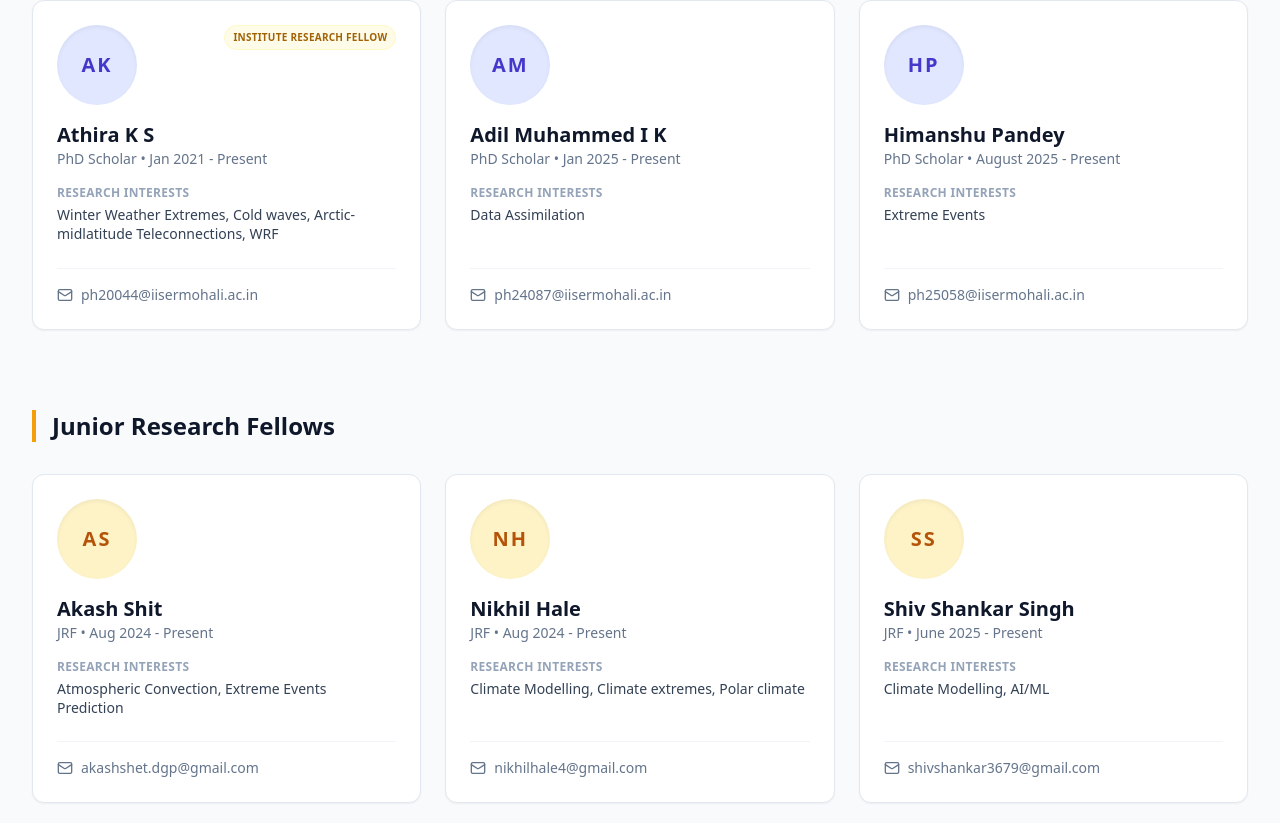
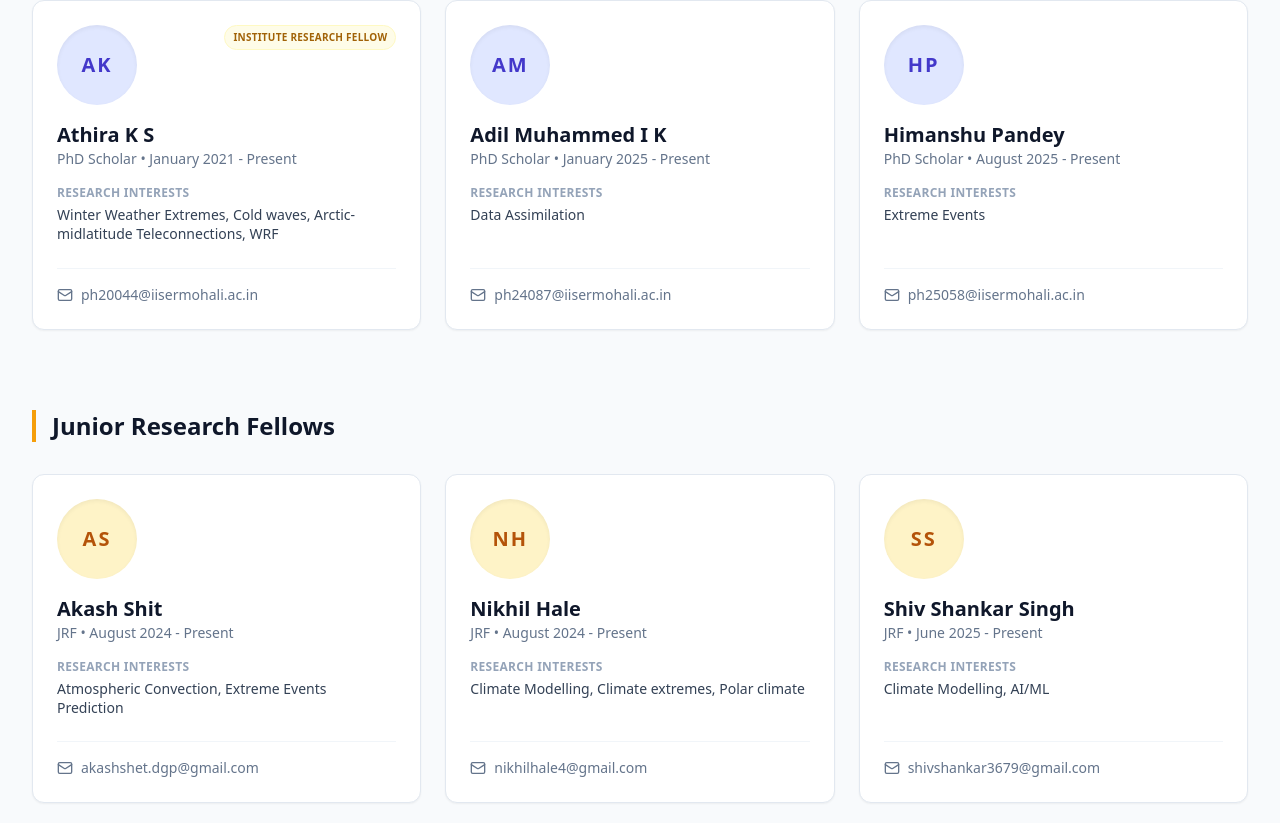
Before and after one commit to WeCliMLab/Website, a Next.js app: page /people in a window 1280 px wide. Shown: the part 837-1660 px from the top of the page. Built offline with nearby package versions, Linux system fonts and the light colour scheme.

Commit message:
Update page.tsx

```diff
--- a/src/app/people/page.tsx
+++ b/src/app/people/page.tsx
@@ -76,7 +76,7 @@ export default function PeoplePage() {
     {
       name: "Athira K S",
       role: "PhD Scholar",
-      period: "Jan 2021 - Present",
+      period: "January 2021 - Present",
       badge: "Institute Research Fellow",
       interests: "Winter Weather Extremes, Cold waves, Arctic-midlatitude Teleconnections, WRF",
       email: "ph20044@iisermohali.ac.in"
@@ -84,7 +84,7 @@ export default function PeoplePage() {
     {
       name: "Adil Muhammed I K",
       role: "PhD Scholar",
-      period: "Jan 2025 - Present",
+      period: "January 2025 - Present",
       interests: "Data Assimilation",
       email: "ph24087@iisermohali.ac.in"
     },
@@ -101,14 +101,14 @@ export default function PeoplePage() {
     {
       name: "Akash Shit",
       role: "JRF",
-      period: "Aug 2024 - Present",
+      period: "August 2024 - Present",
       interests: "Atmospheric Convection, Extreme Events Prediction",
       email: "akashshet.dgp@gmail.com"
     },
     {
       name: "Nikhil Hale",
       role: "JRF",
-      period: "Aug 2024 - Present",
+      period: "August 2024 - Present",
       interests: "Climate Modelling, Climate extremes, Polar climate",
       email: "nikhilhale4@gmail.com"
     },
@@ -240,25 +240,25 @@ export default function PeoplePage() {
     {
       name: "Malavika M",
       role: "MS Student",
-      period: "Jul 2024 - Jun 2025",
+      period: "July 2024 - June 2025",
       thesis: "Indian cold waves inferred from Indian highest resolution datasets"
     },
     {
       name: "Himanshu Jain",
       role: "MS Student",
-      period: "Jul 2023 - Jun 2024",
+      period: "July 2023 - June 2024",
       thesis: "Federated Learning on non-iid data"
     },
     {
       name: "Ayush Kumar",
       role: "MS Student",
-      period: "Jul 2023 - Jun 2024",
+      period: "July 2023 - June 2024",
       thesis: "Enhancement of Data assimilation process using Neural networks"
     },
     {
       name: "Amitabha Satyajeet Govande",
       role: "MS Student",
-      period: "Aug 2022 - Aug 2023",
+      period: "August 2022 - August 2023",
       thesis: "Air pollution potential characteristics over India using reanalyses and machine learning approaches",
       current: "PhD, Institute of Risk Assessment Sciences, Utrecht University, the Netherlands",
       publication: "Govande, A., Attada, R. & Shukla, K.K. Predicting PM2.5 levels over Indian metropolitan cities using Recurrent Neural Networks. Earth Sci Inform 18, 1 (2024). https://doi.org/10.1007/s12145-024-01491-4."
@@ -266,7 +266,7 @@ export default function PeoplePage() {
     {
       name: "Bajrang C.",
       role: "MS Student",
-      period: "Aug 2021 - May 2022",
+      period: "August 2021 - May 2022",
       interests: "Physical oceanography, Extreme Events",
       thesis: "Understanding the Monsoonal Extreme Rainfall events in Central India: Dynamics, Thermodynamics and Long-Term Climate Drivers",
       current: "PhD, University of Melbourne, Australia",
@@ -275,14 +275,14 @@ export default function PeoplePage() {
     {
       name: "Meher Sanjana",
       role: "MS Student",
-      period: "Jan 2021 - Dec 2021",
+      period: "January 2021 - December 2021",
       interests: "Data science, Machine learning",
       thesis: "Prediction of winter rainfall over North-Western India using Artificial Neural Network approach"
     },
     {
       name: "Deepanshu Aggarwal",
       role: "MS Student",
-      period: "Aug 2020 - May 2021",
+      period: "August 2020 - May 2021",
       thesis: "Seasonal Mean and Extreme rainfall events over India during Indian Summer Monsoon in an Indian Regional Reanalaysis Framework",
       current: "Probationary Officer, State Bank of India",
       publications: [
@@ -293,7 +293,7 @@ export default function PeoplePage() {
     {
       name: "Abhishek Kumar",
       role: "MS Student",
-      period: "Aug 2020 - May 2021",
+      period: "August 2020 - May 2021",
       thesis: "Thermal Stress over north-western India: Climatology, Trends and Extremes",
       current: "MBA, Indian Institute of Management Udaipur",
       publication: "K.K. Shukla, Attada, R., Abhishek Kumar, Kunchala, R. K., Sanikommu Sivareddy, (2022). Comprehensive analysis of thermal stress over northwest India: Climatology, trends and extremes, 44, Urban Climate. https://doi.org/10.1016/j.uclim.2022.101188"
```
